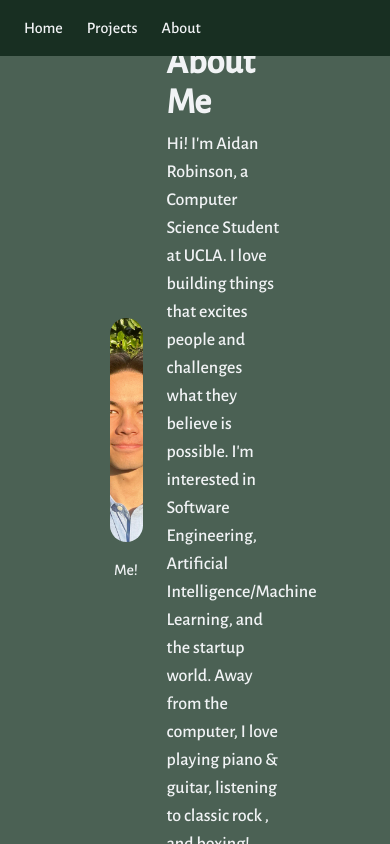
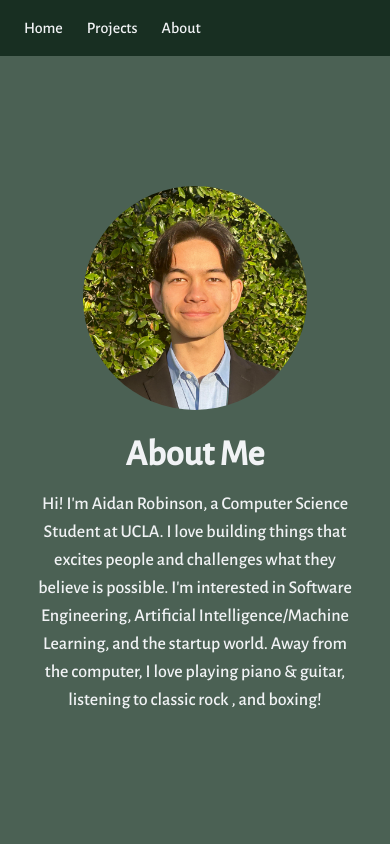
Before and after one commit to arob12inson/portfolio, a Next.js app: page / in a window 390 px wide. Built offline with nearby package versions, Linux system fonts and the light colour scheme.

Commit message:
Responsive Front page

```diff
--- a/app/page.tsx
+++ b/app/page.tsx
@@ -2,39 +2,35 @@ import Image from "next/image";
 
 export default function Home() {
   return (
-    <div className="flex p-6 w-full h-full justify-center items-center">
-      <div className="flex w-6/12 h-full justify-center items-center space-x-6">
-        <div className="flex flex-col w-4/12 h-8/12 items-center">
+    <div className="flex p-0 w-full h-full justify-center items-center">
+      <figure className="md:flex rounded-xl md:w-8/12 p-8 md:p-0  items-center ">
         <Image
           src="/me.jpg"
-            alt="This is supposed to be a picture of me, but I guess it isn't"
+          alt="This is supposed to be a picture of me, but I guess it isn't."
           width={4032}
           height={3024}
-            className="w-56 h-56 rounded-full"
+          className="w-56 h-56 rounded-full mx-auto"
           style={{
             objectFit: "cover",
             objectPosition: "center",
           }}
         />
-          <label className="text-md">Me!</label>
-          {/* <img
-            className="w-24 h-24 md:w-48 md:h-auto md:rounded-none rounded-full mx-auto"
-            src="/sarah-dayan.jpg"
-            alt="This is supposed to be a picture of me, but I guess it isn't"
-          /> */}
-        </div>
-        <div className="flex flex-col w-8/12 h-8/12 items-left space-y-2 justify-between">
+        <div className="pt-6 md:p-8 text-center md:text-left space-y-4">
+          <figcaption className="font-medium">
             <h1 className="font-bold">About Me</h1>
-          <p className="text-lg">
+          </figcaption>
+          <blockquote>
+            <p className="text-lg font-medium">
               Hi! I&#39;m Aidan Robinson, a Computer Science Student at UCLA. I
               love building things that excites people and challenges what they
               believe is possible. I&#39;m interested in Software Engineering,
               Artificial Intelligence/Machine Learning, and the startup world.
-            Away from the computer, I love playing piano & guitar, listening to
-            classic rock , and boxing!
+              Away from the computer, I love playing piano & guitar, listening
+              to classic rock , and boxing!
             </p>
+          </blockquote>
         </div>
-      </div>
+      </figure>
     </div>
   );
 }
```
Lines whose indentation alone changed are shown as unchanged.
